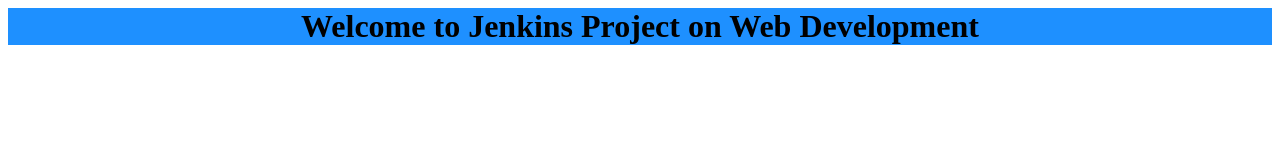
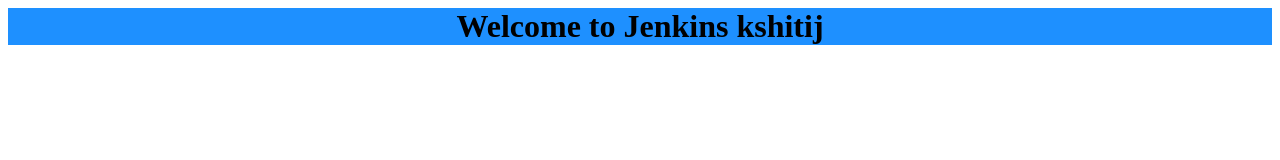
Before and after one commit to codesclutter/jenkins-project-web-dev, a plain HTML site: page index.html in a window 1280 px wide. Drawn offline with Linux system fonts and the light colour scheme.

Commit message:
third commit from dev

```diff
--- a/index.html
+++ b/index.html
@@ -1,3 +1,3 @@
 <html>
-	<h1 style="background-color:DodgerBlue;"> <center>Welcome to Jenkins Project on Web Development</center> </h1>
+	<h1 style="background-color:DodgerBlue;"> <center>Welcome to Jenkins kshitij</center> </h1>
 </html>
```
